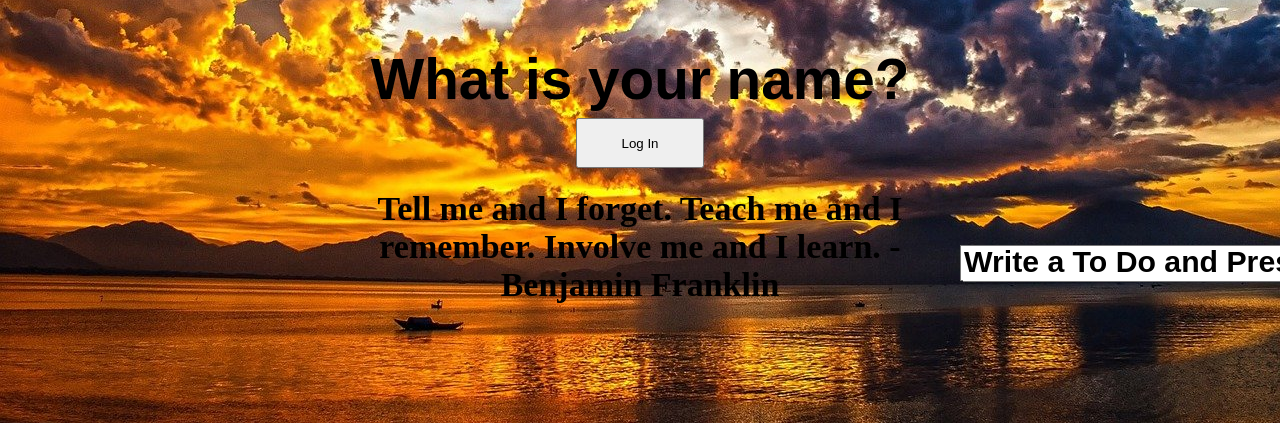
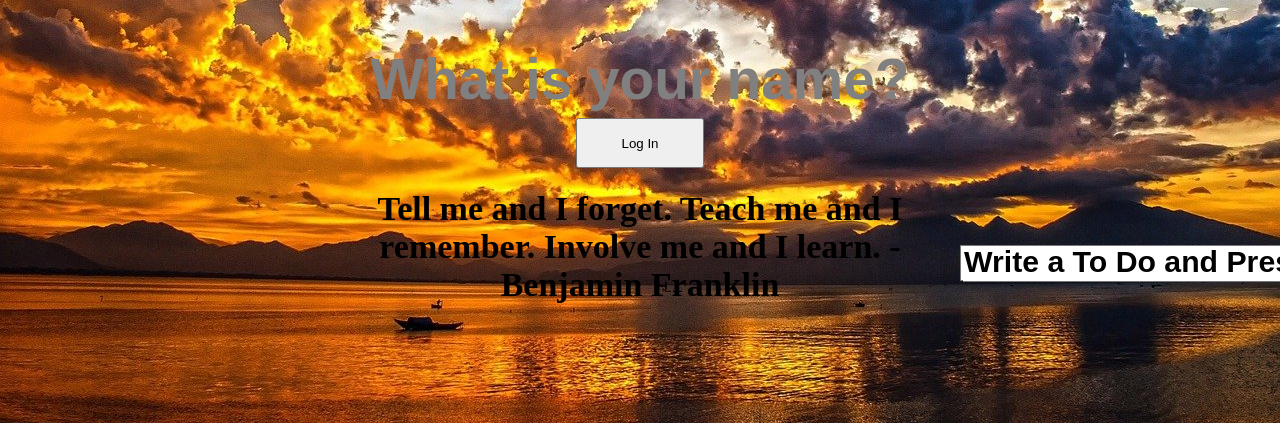
Before and after one commit to gbk1414/wechrome-reloaded.io, a website: page index.html in a window 1280 px wide. Shown: the part 377-800 px from the top of the page. Drawn offline with Linux system fonts and the light colour scheme.

Commit message:
wementom

```diff
--- a/src/style.css
+++ b/src/style.css
@@ -16,9 +16,10 @@
 
 }
 #login-form input:first-child::placeholder{
-    color: black;
+    color: grey;
     font-size: 1.5cm;
     font-weight: bold;
+    display: none;
 }
 #login-form input:last-child{
     position: absolute;
```
